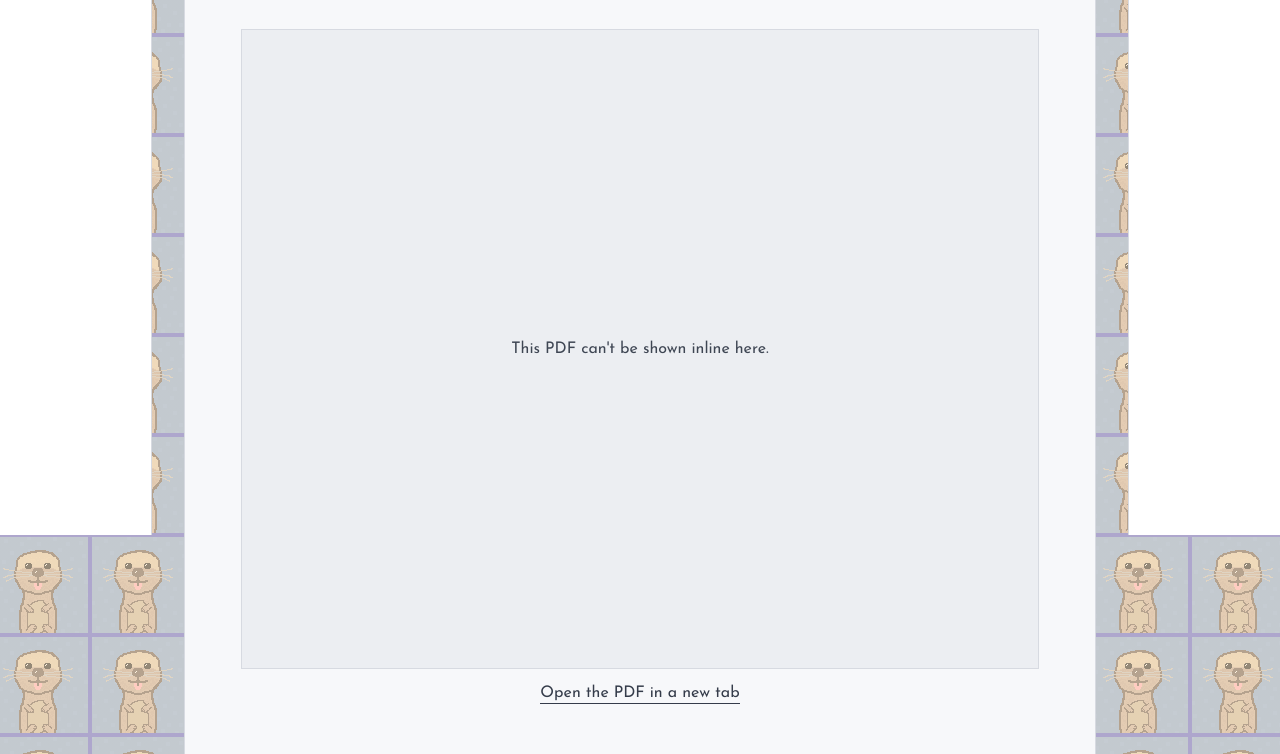
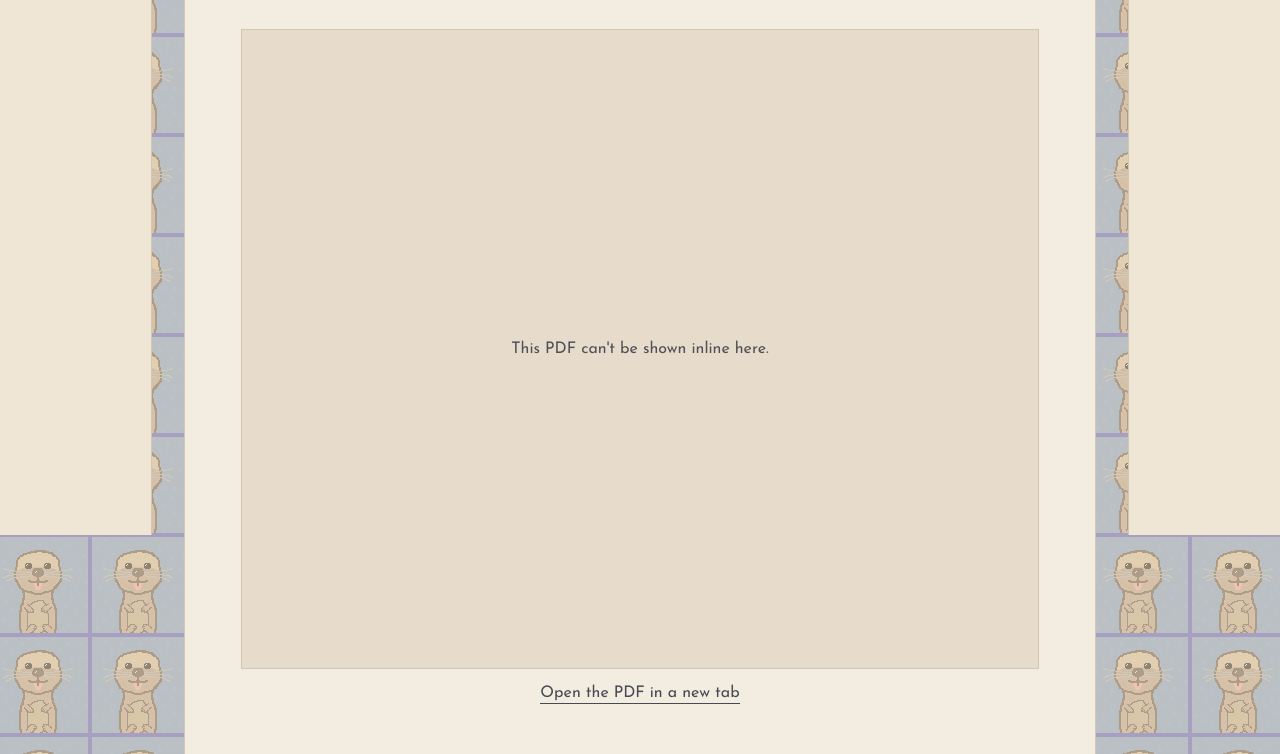
Before and after one commit to davidchmura75-web/personal-website, a website: page resume.html in a window 1280 px wide. Shown: the part 265-1019 px from the top of the page. Drawn offline with Linux system fonts and the light colour scheme.

Commit message:
light mode = usable

```diff
--- a/layout.css
+++ b/layout.css
@@ -2,18 +2,19 @@
 
 :root {
   --rail-w: 9.5rem;
-  --rail-bg: #fff;
-  --rail-fg: #050e1f;
-  --rail-fg-dim: #545c6b;
-  --page-bg: #ffebcd;
-  --card-bg: #f7f8fa;
-  --surface: #fff;
-  --thumb-bg: #eceef2;
-  --fg: #050e1f;
-  --rule: #d7dae1;
-  --foot-bg: #fff;
-  --foot-fg: #050e1f;
-  --page-veil: rgba(255, 235, 205, 0.58);
+  /* light theme: warm, muted parchment tones instead of pure white */
+  --rail-bg: #efe6d6;
+  --rail-fg: #1c2230;
+  --rail-fg-dim: #5b5546;
+  --page-bg: #e6d6ba;
+  --card-bg: #f3ece0;
+  --surface: #f8f3ea;
+  --thumb-bg: #e7dccb;
+  --fg: #1c2230;
+  --rule: #d4c7b1;
+  --foot-bg: #efe6d6;
+  --foot-fg: #1c2230;
+  --page-veil: rgba(230, 214, 186, 0.62);
   --tile-size: 6.25rem;
 }
 
--- a/resume.html
+++ b/resume.html
@@ -6,7 +6,7 @@
     <title>Resume &mdash; David Chmura</title>
     <meta name="author" content="David Chmura">
     <link rel="icon" type="image/png" href="media/otter_pfp.png">
-    <link rel="stylesheet" href="layout.css?v=4">
+    <link rel="stylesheet" href="layout.css?v=5">
     <script>
       document.documentElement.dataset.theme =
         localStorage.getItem("theme") ||
```
Also changed, not shown: index.html (+1 -1 lines), project pages/BottleRocket.html (+1 -1 lines), project pages/GiftOfFire.html (+1 -1 lines), project pages/RobotDog.html (+1 -1 lines), project pages/SheepHerder.html (+1 -1 lines), project pages/TippingPoint.html (+1 -1 lines), project pages/robot-dog/update-1.html (+1 -1 lines), project pages/robot-dog/update-2.html (+1 -1 lines), project pages/robot-dog/update-3.html (+1 -1 lines), projects.html (+1 -1 lines), robot pages/BigDaddy.html (+1 -1 lines), robot pages/CyberBolts.html (+1 -1 lines), robot pages/CyberSquire.html (+1 -1 lines), robot pages/CyberSurge.html (+1 -1 lines), 3 more files.
